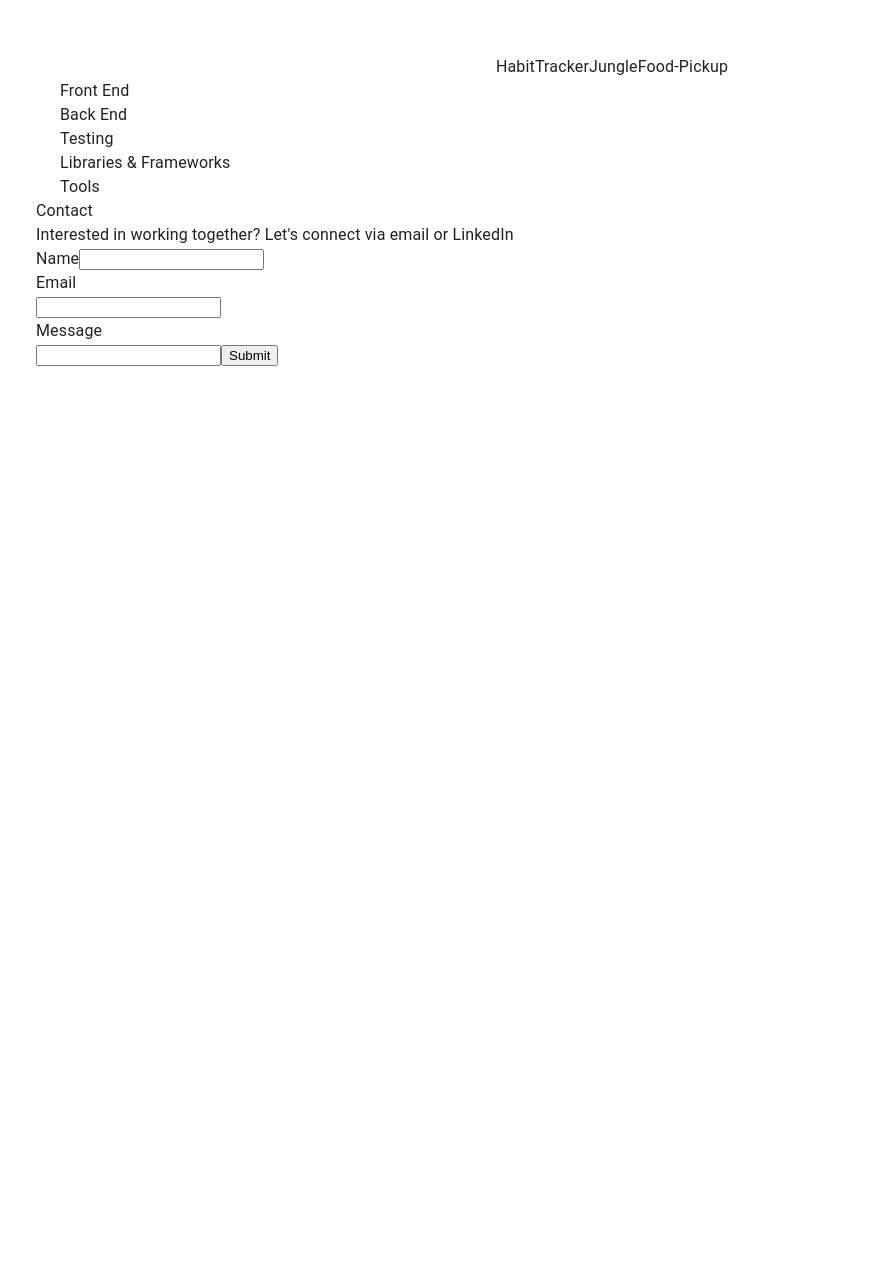
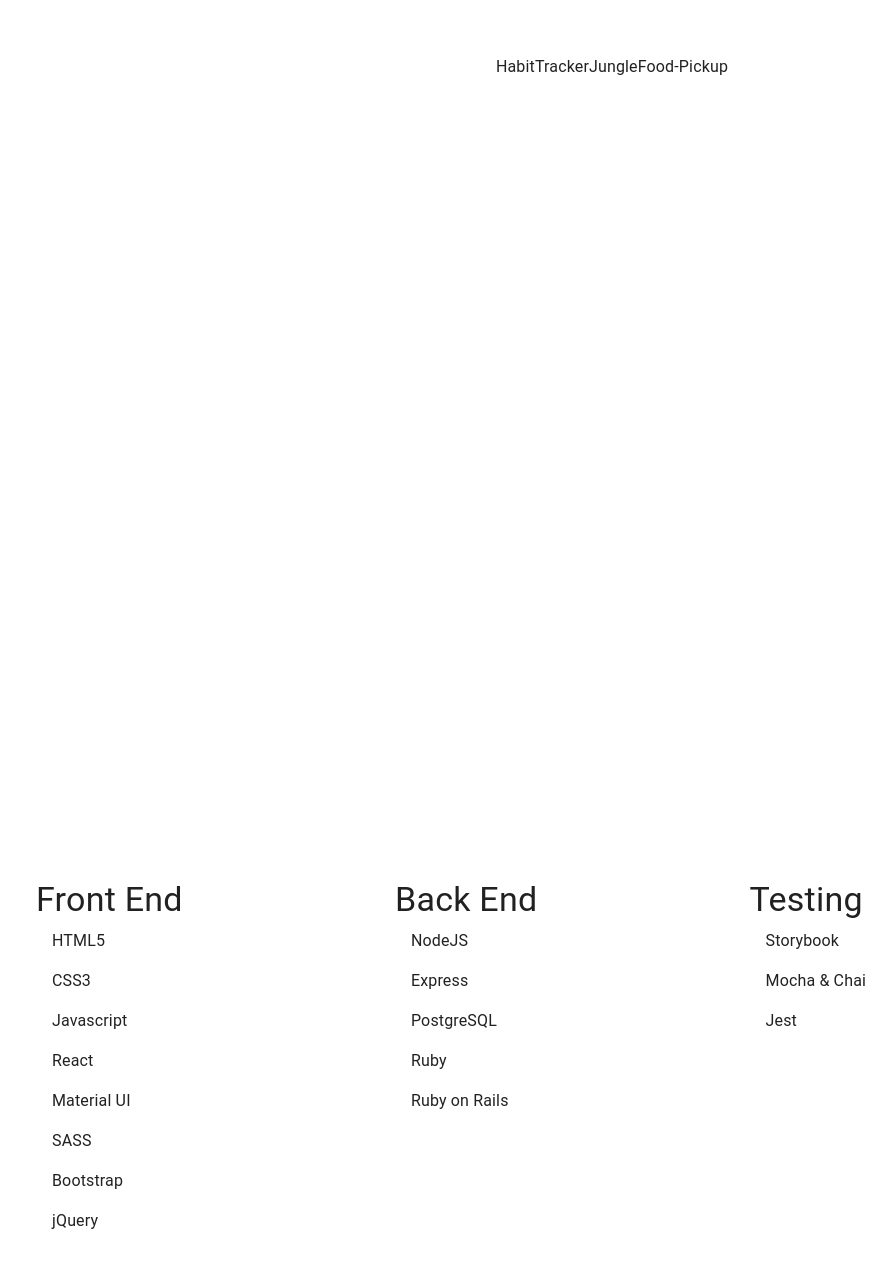
Before and after one commit to MackMartinez/Portfolio, a React (Create React App) app: page / in a window 1280 px wide. Shown: the part 1278-2545 px from the top of the page, without its empty margins (388-1280 px from the left). Before the commit the page ends 1645 px from the top, so only its background shows below. Built offline with nearby package versions, Linux system fonts and the light colour scheme.

Commit message:
dynamically render each skill list and add layout spacing

```diff
--- a/src/Components/Projects.jsx
+++ b/src/Components/Projects.jsx
@@ -1,5 +1,6 @@
 import React from 'react';
 import Grid2 from "@mui/material/Unstable_Grid2/Grid2";
+import { Typography } from '@mui/material';
 
 const Projects = () => {
 
@@ -7,7 +8,7 @@ const Projects = () => {
 
   return (
     <Grid2 container={true} justifyContent={"center"}>
-      {projectData.map((item, index) =>(
+      {projectData.map((item, index) => (
         <div key={index}>{item}</div>
       ))}
     </Grid2>
--- a/src/Components/Skills.jsx
+++ b/src/Components/Skills.jsx
@@ -1,33 +1,76 @@
-import React from 'react'
-import { Container, Typography, Box } from '@mui/material'
+import React from "react";
+import { Typography, ListItem } from "@mui/material";
+import Grid2 from "@mui/material/Unstable_Grid2/Grid2";
 
 export default function Skills() {
-
-  const frontEndData = ["HTML5", "CSS3", "Javascript", "React", "Material UI", "SASS", "Bootstrap", "jQuery"]
-  const backEndData = ["NodeJS", "Express", "PostgreSQL", "Ruby", "Ruby on Rails"]
-  const testingData = ["Storybook", "Mocha & Chai", "Jest"]
-  const toolsData = ["VS Code", "Git"]
+  const frontEndData = [
+    "HTML5",
+    "CSS3",
+    "Javascript",
+    "React",
+    "Material UI",
+    "SASS",
+    "Bootstrap",
+    "jQuery",
+  ];
+  const backEndData = [
+    "NodeJS",
+    "Express",
+    "PostgreSQL",
+    "Ruby",
+    "Ruby on Rails",
+  ];
+  const testingData = ["Storybook", "Mocha & Chai", "Jest"];
+  const toolsData = ["VS Code", "Git"];
 
   return (
-    <Container>
-      <Box>
-        <Typography>
-          Front End
-        </Typography>
-        <Typography>
-          Back End
-        </Typography>
-        <Typography>
-          Testing
-        </Typography>
-        <Typography>
-          Libraries & Frameworks
-        </Typography>
-        <Typography>
-          Tools
-        </Typography>
-      </Box>
-
-    </Container>
-  )
-};
+    <Grid2
+      container={true}
+      direction={"row"}
+      justifyContent={"space-between"}
+      marginTop={100}
+      marginBottom={100}
+    >
+      <Grid2 container={true} direction={"column"} justifyContent={"center"}>
+        <Typography variant="h4">Front End</Typography>
+        {frontEndData.map((item, index) => (
+          <div key={index}>
+            <ListItem>
+              <Typography>{item}</Typography>
+            </ListItem>
+          </div>
+        ))}
+      </Grid2>
+      <Grid2 container={true} direction={"column"}>
+        <Typography variant="h4">Back End</Typography>
+        {backEndData.map((item, index) => (
+          <div key={index}>
+            <ListItem>
+              <Typography>{item}</Typography>
+            </ListItem>
+          </div>
+        ))}
+      </Grid2>
+      <Grid2 container={true} direction={"column"}>
+        <Typography variant="h4">Testing</Typography>
+        {testingData.map((item, index) => (
+          <div key={index}>
+            <ListItem>
+              <Typography>{item}</Typography>
+            </ListItem>
+          </div>
+        ))}
+      </Grid2>
+      <Grid2 container={true} direction={"column"}>
+        <Typography variant="h4">Tools</Typography>
+        {toolsData.map((item, index) => (
+          <div key={index}>
+            <ListItem>
+              <Typography>{item}</Typography>
+            </ListItem>
+          </div>
+        ))}
+      </Grid2>
+    </Grid2>
+  );
+}
```
